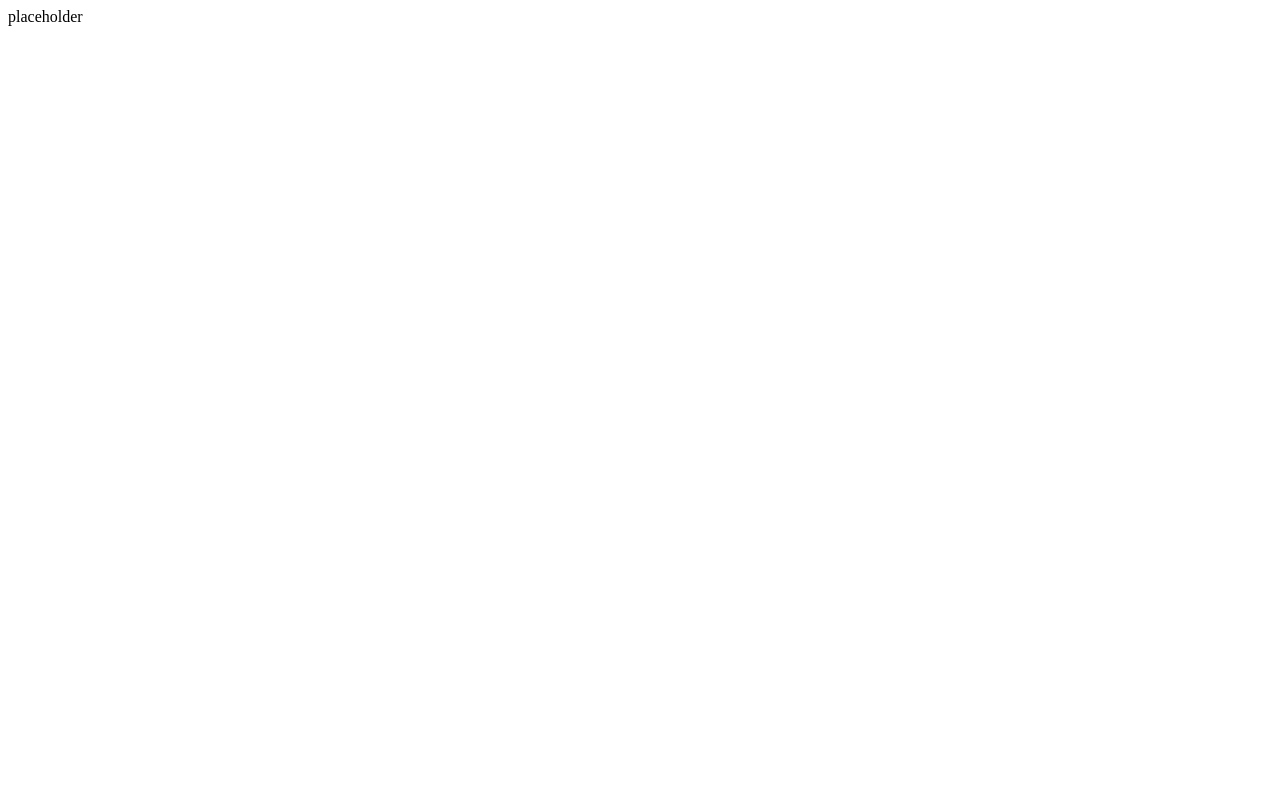
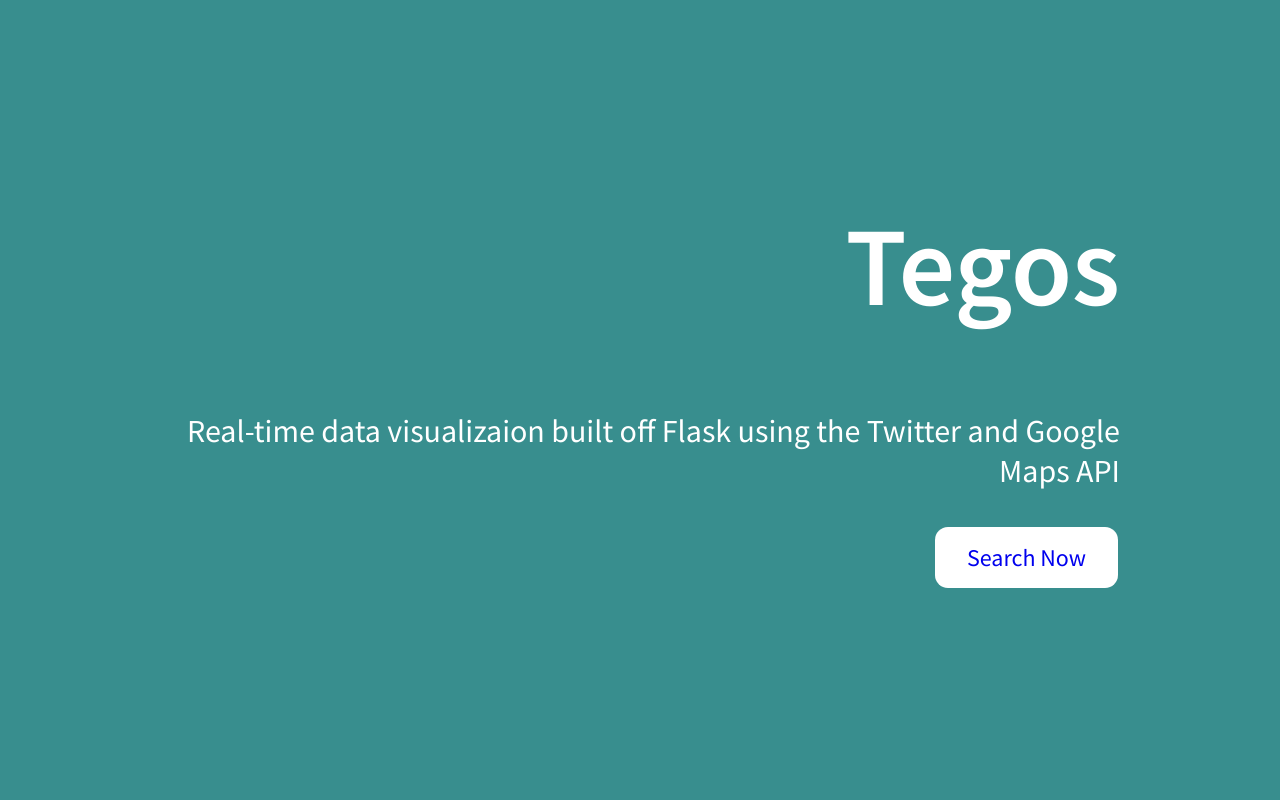
Before and after one commit to irisval/tegos, a Flask app: page / in a window 1280 px wide. Before the commit the page is almost empty. Run offline with Flask 2, Linux system fonts and the light colour scheme; some libraries are stand-ins or nearby versions.

Commit message:
First style commit

```diff
--- a/app/static/css/form.css
+++ b/app/static/css/form.css
@@ -0,0 +1,9 @@
+input{
+	font-family: 'Source Sans Pro', sans-serif;
+	width: 20%;
+	padding: 10px 20px;
+	margin: 10px 0;
+	outline: none;
+	border-radius: 10px;
+	border: 1px solid #e7e7e7;
+}
--- /dev/null
+++ b/app/static/css/index.css
@@ -0,0 +1,40 @@
+@import 'https://fonts.googleapis.com/css?family=Source+Sans+Pro:400,600';
+
+body{
+	font-family: 'Source Sans Pro', sans-serif;
+	padding: 0;
+	margin: 0;
+}
+h1{
+	font-size: 7em;
+	font-weight: 600;
+}
+p{
+	font-size: 2em;
+	font-weight: 400;
+}
+a{
+	text-decoration: none;
+}
+#container{
+	padding-top: 15vh;
+	padding-left: 10rem;
+	padding-right: 10rem;
+	text-align: right;
+	background-color: #388E8E;
+	color: white;
+	height: 85vh;
+}
+button{
+	font-family: 'Source Sans Pro', sans-serif;
+	background-color: white;
+	border: none;
+    padding: 15px 32px;
+    text-align: center;
+    text-decoration: none;
+    display: inline-block;
+    font-size: 1.5em;
+    margin: 4px 2px;
+    cursor: pointer;
+    border-radius: 13px;
+}
--- a/app/templates/base.html
+++ b/app/templates/base.html
@@ -1,20 +1,7 @@
 <html>
   <head>
-    {% if title %}
-    <title>{{ title }} - microblog</title>
-    {% else %}
-    <title>microblog</title>
-    {% endif %}
-    <style>
-      html, body {
-        height: 100%;
-        margin: 0;
-        padding: 0;
-      }
-      #map {
-        height: 100%;
-      }
-    </style>
+    <title>Tegos</title>
+    <link href="{{ url_for('.static', filename='css/index.css') }}" rel="stylesheet" media="screen">
     <link href="{{ url_for('.static', filename='css/form.css') }}" rel="stylesheet" media="screen">
     <script src="https://maps.googleapis.com/maps/api/js?key=AIzaSyCjiXezUxSQNmEZU3SeuE-dBQ2-gldiTNY&v=3.exp&sensor=false&libraries=places"></script>
 
--- /dev/null
+++ b/app/templates/index.html
@@ -0,0 +1,12 @@
+<!-- extend base layout -->
+{% extends "base.html" %}
+
+{% block content %}
+<div id="container">
+	<h1>Tegos</h1>
+	<div>
+	<P>Real-time data visualizaion built off Flask using the Twitter and Google Maps API</P>
+	<button><a href="submit">Search Now</a></button>
+	</div>
+</div>
+{% endblock %}
--- a/app/templates/login.html
+++ b/app/templates/login.html
@@ -6,9 +6,8 @@
     <form action="/display" method="post" name="filter">
 
         <div>
-        {{ form.hashtag.label }}: {{ form.hashtag(class="css_class") }}
+         {{ form.hashtag(class="css_class", placeholder="Hashtag") }}
         <br>
-        <label for="locationTextField">Location</label>
         <input id="locationTextField" type="text" size="50">
         <input type="hidden" id="lat" name="lat" value="" />
         <input type="hidden" id="lng" name="lng" value="" />
--- a/app/views.py
+++ b/app/views.py
@@ -5,12 +5,10 @@
 from .forms import FilterForm
 
 
-
 @app.route('/')
 @app.route('/index')
 def index():
-   return "placeholder"
-
+  return render_template("index.html")
 
 @app.route('/submit', methods=['GET', 'POST'])
 def submit():
```
